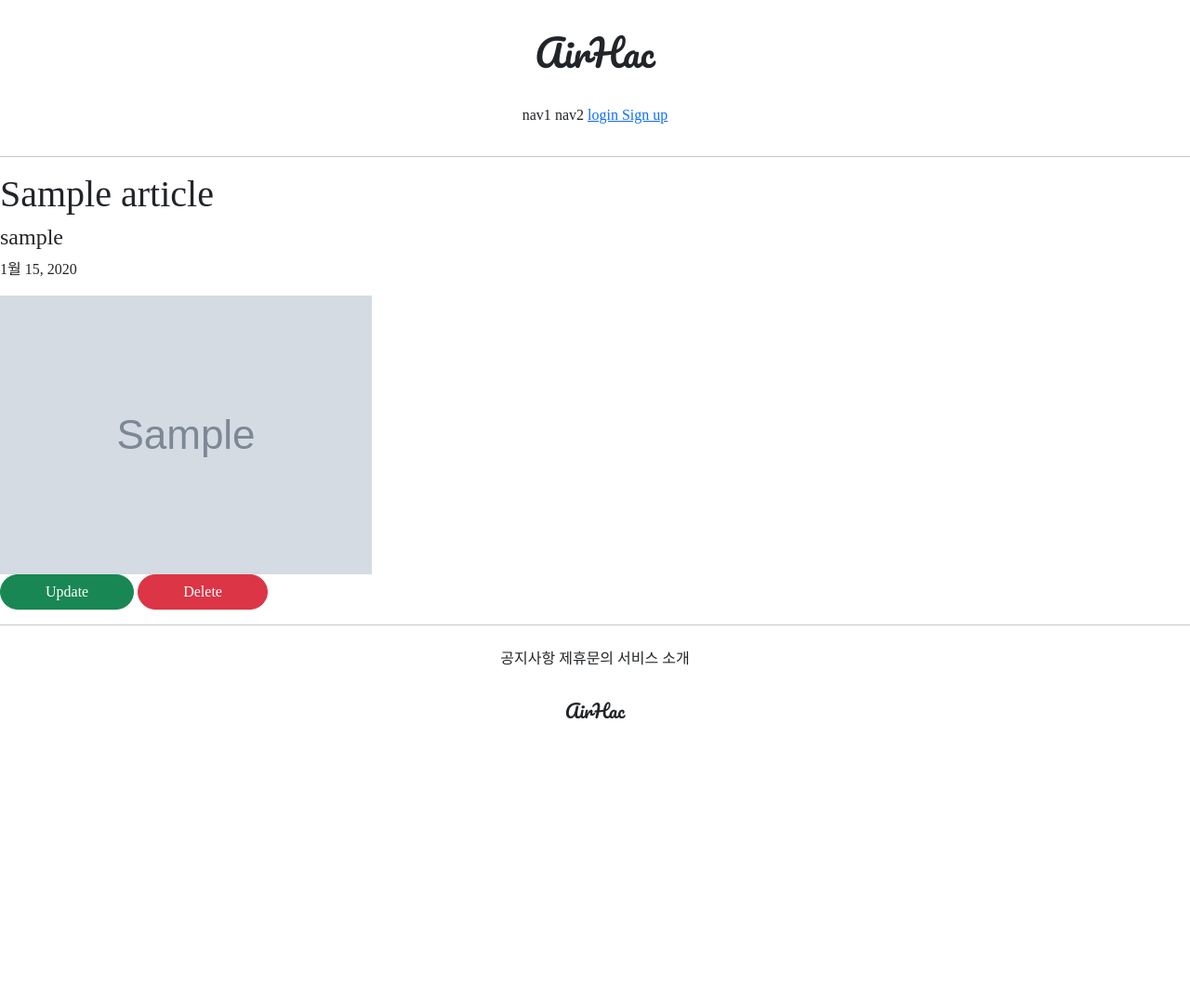
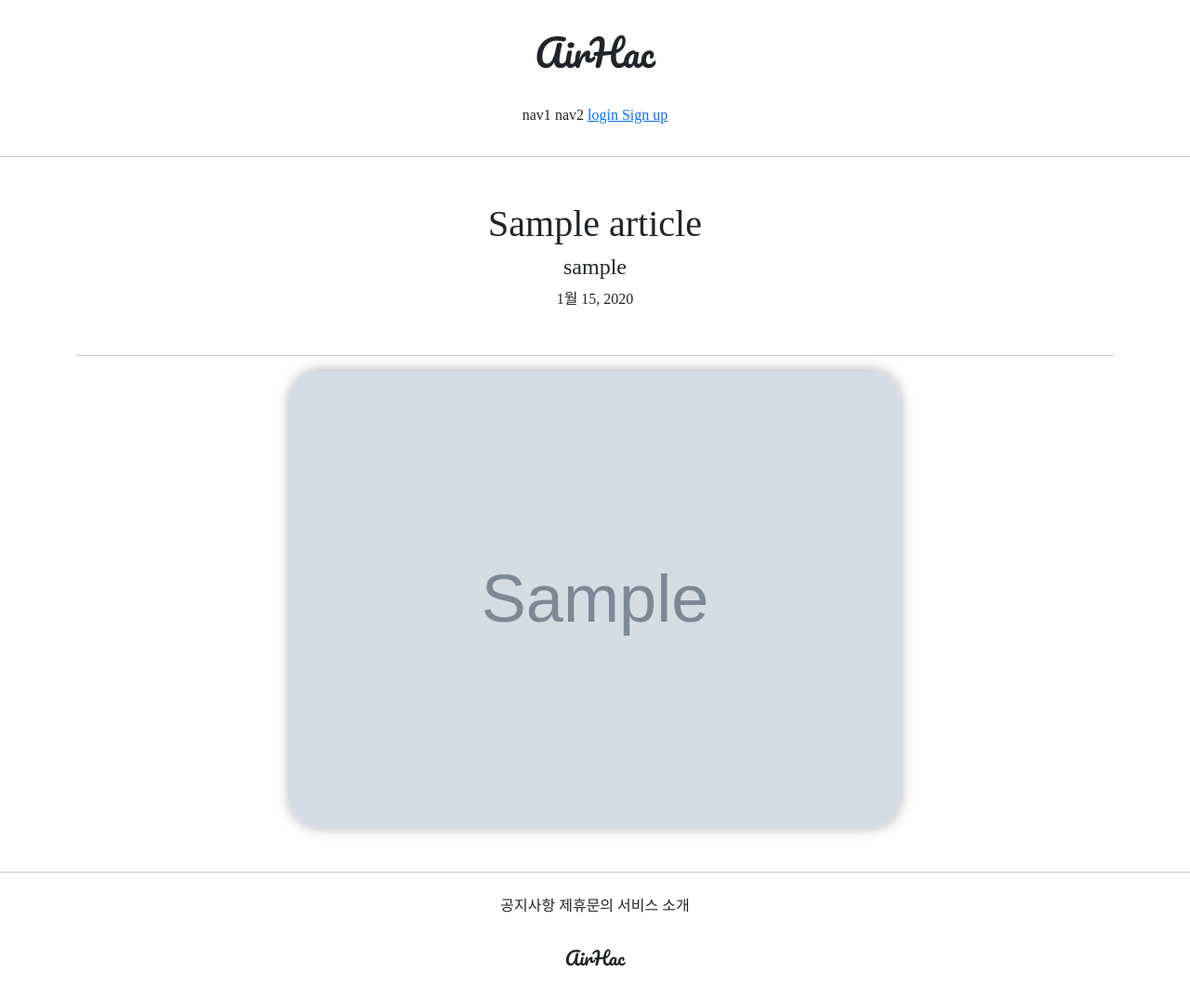
Before and after one commit to airhac/gj_web_1, a Django app: page /articles/detail/1 in a window 1280 px wide. Shown: the whole page at 93% size. Before the commit the page ends 774 px from the top, so only its background shows below. Run offline with Django 3.2, Linux system fonts and the light colour scheme; tables that the repository leaves empty hold one stand-in row (values such as "Sample post"); grey boxes marked "Sample" are stand-in pictures; parts of the project's set-up code (start-up, migrations or seed data) failed here and were passed over; some libraries are stand-ins or nearby versions; some web fonts are replaced.

Commit message:
8/04 commit 1 1. articleapp detail.html 꾸미기

```diff
--- a/articleapp/decorators.py
+++ b/articleapp/decorators.py
@@ -10,3 +10,4 @@ def article_ownership_required(func):
             return func(request, *args, **kwargs)
         else:
             return HttpResponseForbidden()
+    return decorated
--- a/articleapp/templates/articleapp/detail.html
+++ b/articleapp/templates/articleapp/detail.html
@@ -2,18 +2,23 @@
 
 {%  block content %}
 
-    <div>
-        <div>
+    <div class="container text-center">
+        <div class="my-5">
             {#      게시글 제목, 글쓴이, 작성 일자      #}
-            <h1>
+            <h1 class="NNS_B">
                 {{ target_article.title }}
             </h1>
             <h4>{{ target_article.writer.profile.nickname }}</h4>
             <p> {{ target_article.created_at }}</p>
-        <div>
+        </div>
+        <hr>
+        <div class="container text-center">
             {# 게시글, 대표 이미지, 글 내용 #}
-            <img src="{{ target_article.image.url }}" alt="">
+            <img src="{{ target_article.image.url }}" class="article_image" alt="">
+            <div class="my-5 article_content">
             {{ target_object.content }}
+            </div>
+            {% if target_article.writer == user %}
             <div>
                 <a href="{% url 'articleapp:update' pk=target_article.pk %}"
                 class="btn btn-success rounded-pill px-5">
@@ -24,7 +29,11 @@
                     Delete
                 </a>
             </div>
+            {% endif %}
         </div>
+    <div>
+        {#          댓글 내용, 냇글 장성창            #}
+    </div>
     </div>
 
 {% endblock %}
--- a/static/base.css
+++ b/static/base.css
@@ -35,3 +35,12 @@
 .round_button:hover{
     color:dimgray;
 }
+.article_content{
+    text-align: left;
+    font-size: 1.1rem;
+}
+.article_image{
+    border-radius: 2rem;
+    width: 60%;
+    box-shadow: 0 0 1rem darkgray;
+}
```
